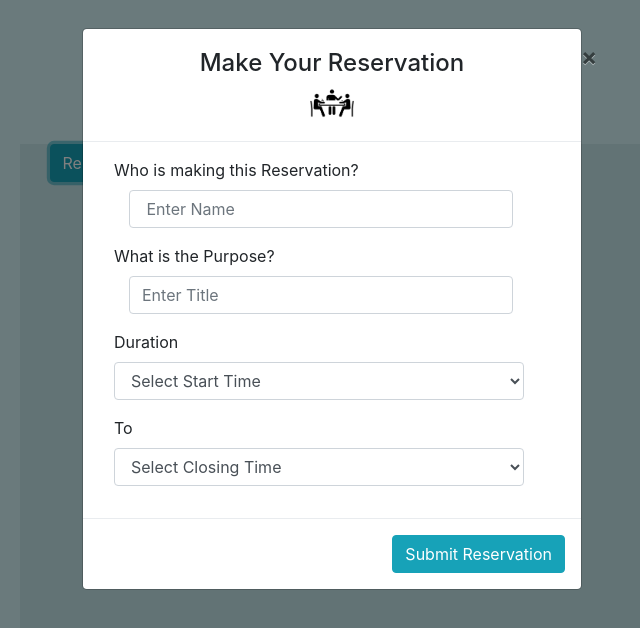
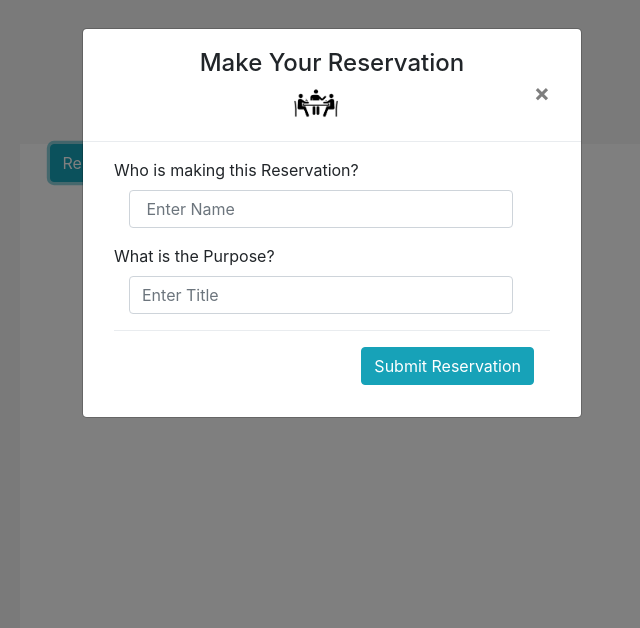
Before and after one commit to noraboamaah/booking, a plain HTML site: page index.html in a window 1280 px wide. Both pictures are taken after a click on the button "Reserve". Shown: the whole page, without its empty margins (308-948 px from the left). Drawn offline with nearby package versions, Linux system fonts and the light colour scheme.

Commit message:
make colour changes to the index page, include the cancel sign to modal, add commenting and arrangement of codes

```diff
--- a/index.html
+++ b/index.html
@@ -9,8 +9,8 @@
   <script src="https://cdnjs.cloudflare.com/ajax/libs/popper.js/1.14.0/umd/popper.min.js"></script>
   <script src="https://maxcdn.bootstrapcdn.com/bootstrap/4.1.0/js/bootstrap.min.js"></script>
 
+
 <style type="text/css">
-
 html, body {
   height: 100%;
   width: 100%;
@@ -23,50 +23,28 @@ html, body {
 }
 
   body{
-    background-color: #d4f5f9;
+    background-color: #e4e6e661;
 
   }
 </style>
-
-
-
 </head>
 
 
 <body>
 
 
-
+<!-- container conaining the list of bookings -->
 <div class="container h-100">
     <div class="row h-100 justify-content-center  align-items-center ">
         <div class="col-6 mx-auto">
-            <div class="container" style="width: 50vw; height: 40vw; background-color: #c5e6ea;">
-
-
+            <div class="container" style="width: 50vw; height: 40vw; background-color: white;">
                 <div class="col-sm-12 form-group">
                     <button class="btn btn-info" type="submit" id="myBtn">Reserve</button>
                 </div>
             </div>
         </div>
     </div>
-
-
-
-
-
-
-<!-- The Button -->
 </div>
-
-
-
-
-
-
-
-
-
-
 
 
   <!-- The Modal -->
@@ -76,15 +54,13 @@ html, body {
 
         <!-- Modal Header -->
         <div class="modal-header">
-
-          <!-- head-->
-
           <div class="container" align="center">
-            <div> <h4 class="modal-title"> Make Your Reservation </h4></div>
+             <h4 class="modal-title"> Make Your Reservation </h4>
                 <img src="logo.png" class="img-rounded" class="img-responsive" width="10%">
-           </div>
                   <button type="button" class="close" data-dismiss="modal">×</button>
             </div>
+        </div>
+
 
         <!-- Modal body -->
         <div class="modal-body">
@@ -107,46 +83,6 @@ html, body {
 
 
 
-<div class="form-group" >
-
-  <label for="Duration"> Duration </label>
-     <select name="start-time"  class="form-control" style="width: 32vw">
-      <option disabled selected> Select Start Time </option>
-       <option value="8:00">8:00</option> <option value="8:30">8:30</option>
-       <option value="9:00">9:00</option>   <option value="9:30">9:30</option>
-       <option value="10:00">10:00</option> <option value="10:30">10:30</option>
-       <option value="11:00">11:00</option> <option value="11:30">11:30</option>
-       <option value="12:00">12:00</option> <option value="12:30">12:30</option>
-       <option value="13:00">13:00</option> <option value="13:30">13:30</option>
-       <option value="14:00">14:00</option> <option value="14:30">14:30</option>
-       <option value="15:00">15:00</option> <option value="15:30">15:30</option>
-       <option value="16:00">16:00</option> <option value="16:30">16:30</option>
-      </select> </div>
-
-
-
-    <div class="form-group">
-      <label for="To">To</label>
-        <select name="closing-time" class="form-control" style="width: 32vw">
-          <option disabled selected> Select Closing Time</option>
-          <option value="8:30">8:30</option>
-          <option value="9:00">9:00</option>   <option value="9:30">9:30</option>
-          <option value="10:00">10:00</option>  <option value="10:30">10:30</option>
-          <option value="11:00">11:00</option> <option value="11:30">11:30</option>
-          <option value="12:00">12:00</option>  <option value="12:30">12:30</option>
-          <option value="13:00">13:00</option>  <option value="13:30">13:30</option>
-          <option value="14:00">14:00</option> <option value="14:30">14:30</option>
-          <option value="15:00">15:00</option>  <option value="15:30">15:30</option>
-          <option value="16:00">16:00</option> <option value="16:30">16:30</option>
-          <option value="17:00">17:00</option>
-      </select>
-</div> </div>
-
-</form>
-
-
-
-        </div>
 
         <!-- Modal footer -->
         <div class="modal-footer">
@@ -154,10 +90,7 @@ html, body {
         </div>
 
       </div>
-    </div>
-  </div>
 
-</div>
 
 
 <script>
@@ -167,6 +100,8 @@ $(document).ready(function(){
     });
 });
 </script>
+
+
  </body>
 
 </html>
```
Lines whose indentation alone changed are shown as unchanged.
